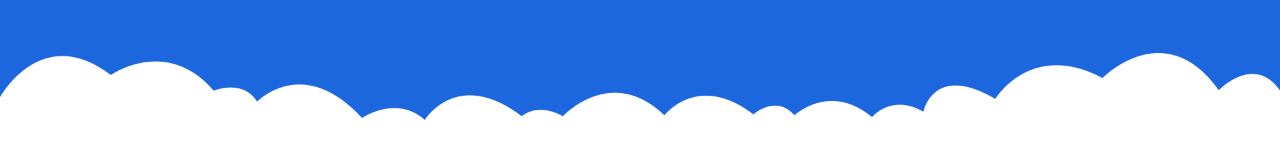
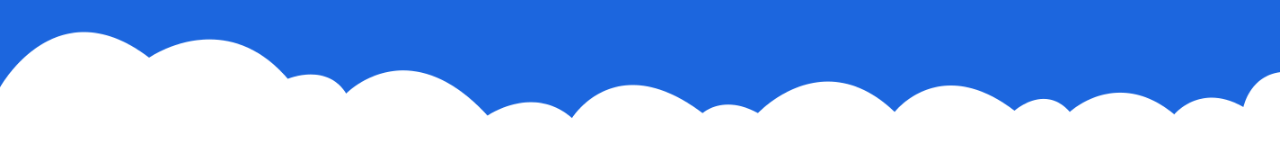
Before and after one commit to devilprogrammer123/template2, a plain HTML site: page index.html in a window 1280 px wide. Shown: the part 582-742 px from the top of the page. Drawn offline with Linux system fonts and the light colour scheme.

Commit message:
Update index.html

```diff
--- a/index.html
+++ b/index.html
@@ -193,9 +193,9 @@
         /* width: 100%; */
         overflow: hidden;
         background-image: url("asset\ 2.png");
-        height: 100px;
+        height: 150px;
         background-size: cover;
-        margin-top: -95px;
+        margin-top: -120px;
     }
 
 
@@ -471,7 +471,7 @@
         background-image: url("asset 10.png");
         background-size: cover;
         height: 170px;
-        margin-top: -100px;
+        margin-top: -150px;
         display: flex;
         align-items: center;
         justify-content: center;
```
